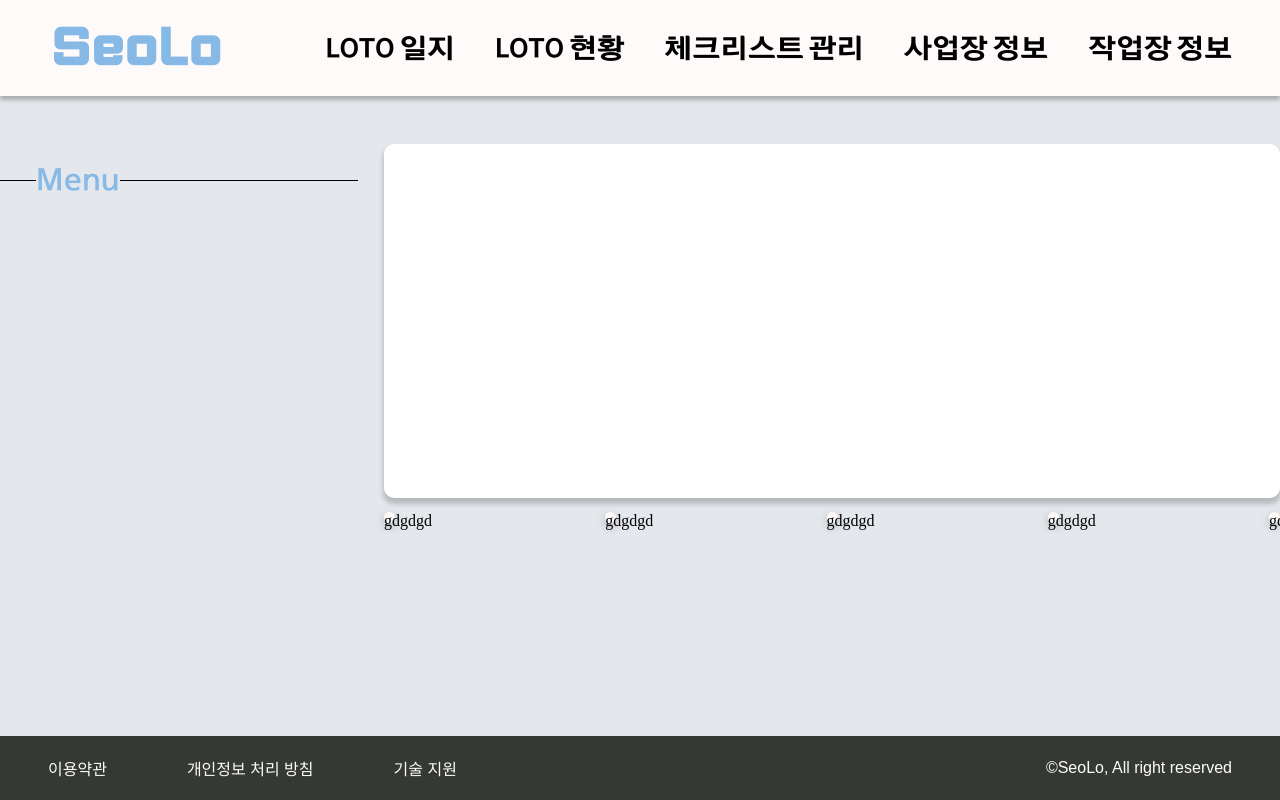
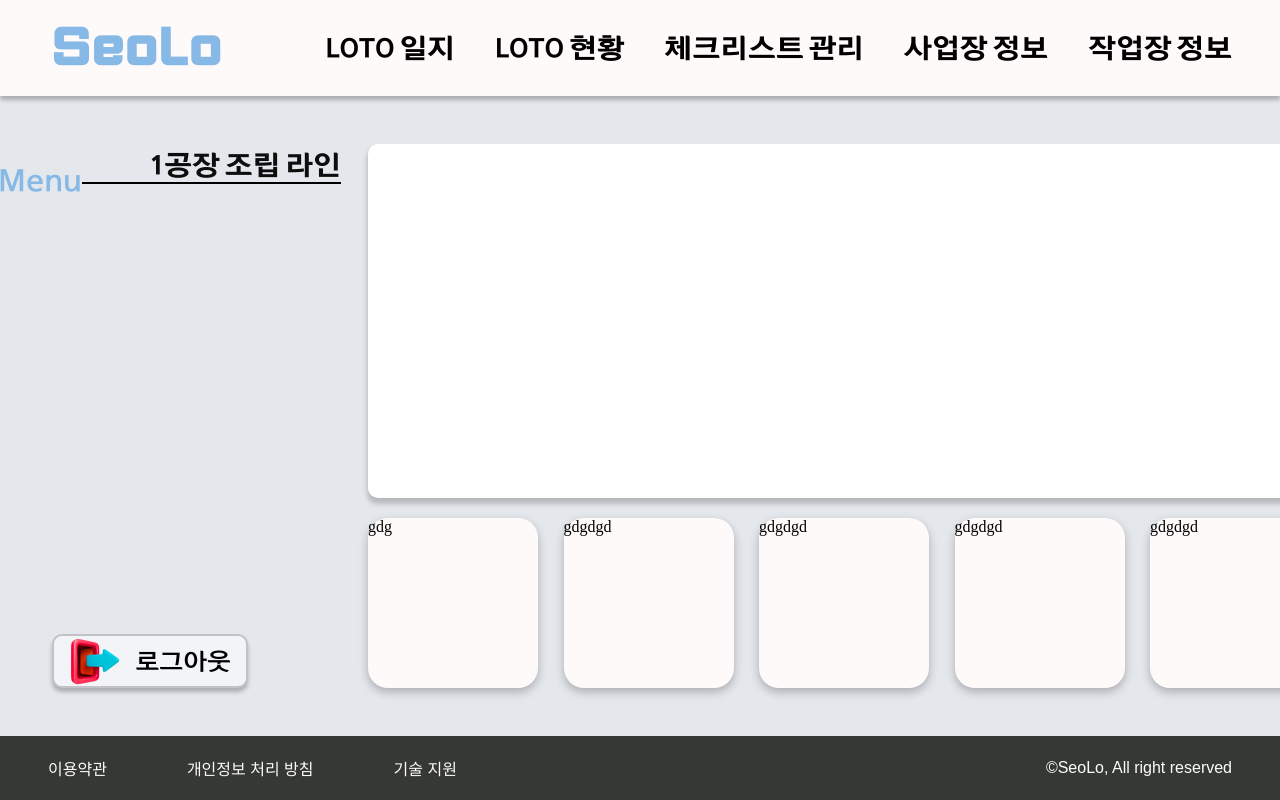
Before and after one commit to HyungChany/SeoLO, a React (Vite) app in the folder frontend/web/: page / in a window 1280 px wide. Built offline with nearby package versions, Linux system fonts and the light colour scheme.

Commit message:
feat: 로그아웃 버튼 추가

```diff
--- a/frontend/web/src/pages/MainPage.tsx
+++ b/frontend/web/src/pages/MainPage.tsx
@@ -1,10 +1,12 @@
 import * as Color from '@/config/color/Color.ts';
+import * as Typo from '@/components/typography/Typography.tsx';
 import styled from 'styled-components';
 import Card from '@/components/card/Card.tsx';
+import logoutIcon from '@/../assets/icons/Logout.png';
 
 const Background = styled.div`
   box-sizing: border-box;
-  width: 100%;
+  min-width: 100%;
   height: 100%;
   display: flex;
   justify-content: center;
@@ -12,7 +14,7 @@ const Background = styled.div`
   background-color: ${Color.GRAY200};
 `;
 const Box = styled.div`
-  width: 85rem;
+  min-width: 85rem;
   height: 34rem;
   display: flex;
   justify-content: space-between;
@@ -25,25 +27,54 @@ const LeftBox = styled.div`
   flex-direction: column;
 `;
 
+const MainName = styled.div`
+  position: relative;
+  text-align: end;
+`;
+
 const Line = styled.div`
   width: 100%;
   height: 0.1rem;
   position: relative;
-  margin-top: 10%;
+  margin-top: -1%;
   background-color: black;
 `;
 
-const MenuName = styled.div`
+const MenuBox = styled.div`
   position: relative;
   margin-top: -5%;
   margin-left: 10%;
 `;
 
-const ColoredText = styled.span`
+const Menu = styled.span`
   font-family: NYJGothicB;
   color: ${Color.BLUE100};
   font-size: 2rem;
   background-color: ${Color.GRAY200};
+`;
+
+const SideMenuBox = styled.div`
+  display: flex;
+  flex-grow: 1;
+`;
+
+const LogoutBtn = styled.div`
+  display: flex;
+  width: 12rem;
+  font-family: NYJGothicB;
+  font-size: 1.5rem;
+  justify-content: space-evenly;
+  align-items: center;
+  background-color: ${Color.GRAY100};
+  border-radius: 0.625rem;
+  border: 2px solid rgba(0, 0, 0, 0.2);
+  box-shadow: 0px 4px 4px rgba(0, 0, 0, 0.25);
+  margin-top: auto;
+  margin: 0 auto;
+`;
+
+const LogoutIcon = styled.img`
+  width: 50px;
 `;
 
 const RightBox = styled.div`
@@ -52,6 +83,7 @@ const RightBox = styled.div`
   display: flex;
   flex-direction: column;
   justify-content: space-between;
+  /* background-color: aqua; */
 `;
 const Blueprint = styled.div`
   width: 100%;
@@ -62,9 +94,9 @@ const Blueprint = styled.div`
 `;
 const Cards = styled.div`
   width: 100%;
-  height: 11rem;
   display: flex;
   justify-content: space-between;
+  /* background-color: blueviolet; */
 `;
 const Handle = () => {};
 
@@ -74,27 +106,35 @@ const MainPage = () => {
       <Background>
         <Box>
           <LeftBox>
+            <MainName>
+              <Typo.H3 color={Color.BLACK}>1공장 조립 라인</Typo.H3>
+            </MainName>
             <Line />
-            <MenuName>
-              <ColoredText>Menu</ColoredText>
-            </MenuName>
+            <MenuBox>
+              <Menu>Menu</Menu>
+            </MenuBox>
+            <SideMenuBox></SideMenuBox>
+            <LogoutBtn>
+              <LogoutIcon src={logoutIcon} />
+              로그아웃
+            </LogoutBtn>
           </LeftBox>
           <RightBox>
             <Blueprint></Blueprint>
             <Cards>
-              <Card width={11} height={11} onClick={Handle}>
+              <Card width={170} height={170} onClick={Handle}>
+                gdg
+              </Card>
+              <Card width={170} height={170} onClick={Handle}>
                 gdgdgd
               </Card>
-              <Card width={11} height={11} onClick={Handle}>
+              <Card width={170} height={170} onClick={Handle}>
                 gdgdgd
               </Card>
-              <Card width={11} height={11} onClick={Handle}>
+              <Card width={170} height={170} onClick={Handle}>
                 gdgdgd
               </Card>
-              <Card width={11} height={11} onClick={Handle}>
-                gdgdgd
-              </Card>
-              <Card width={11} height={11} onClick={Handle}>
+              <Card width={170} height={170} onClick={Handle}>
                 gdgdgd
               </Card>
             </Cards>
```
